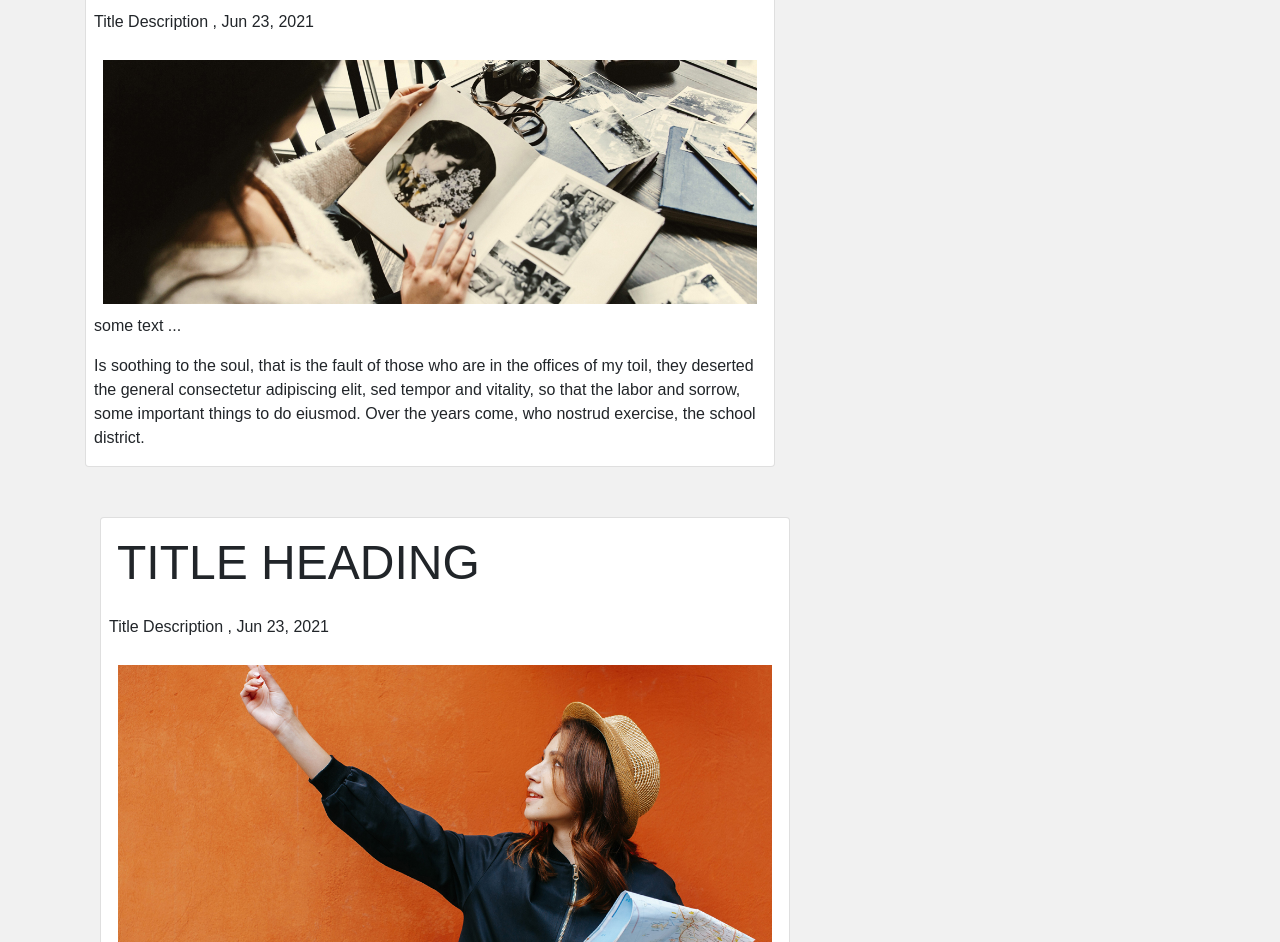
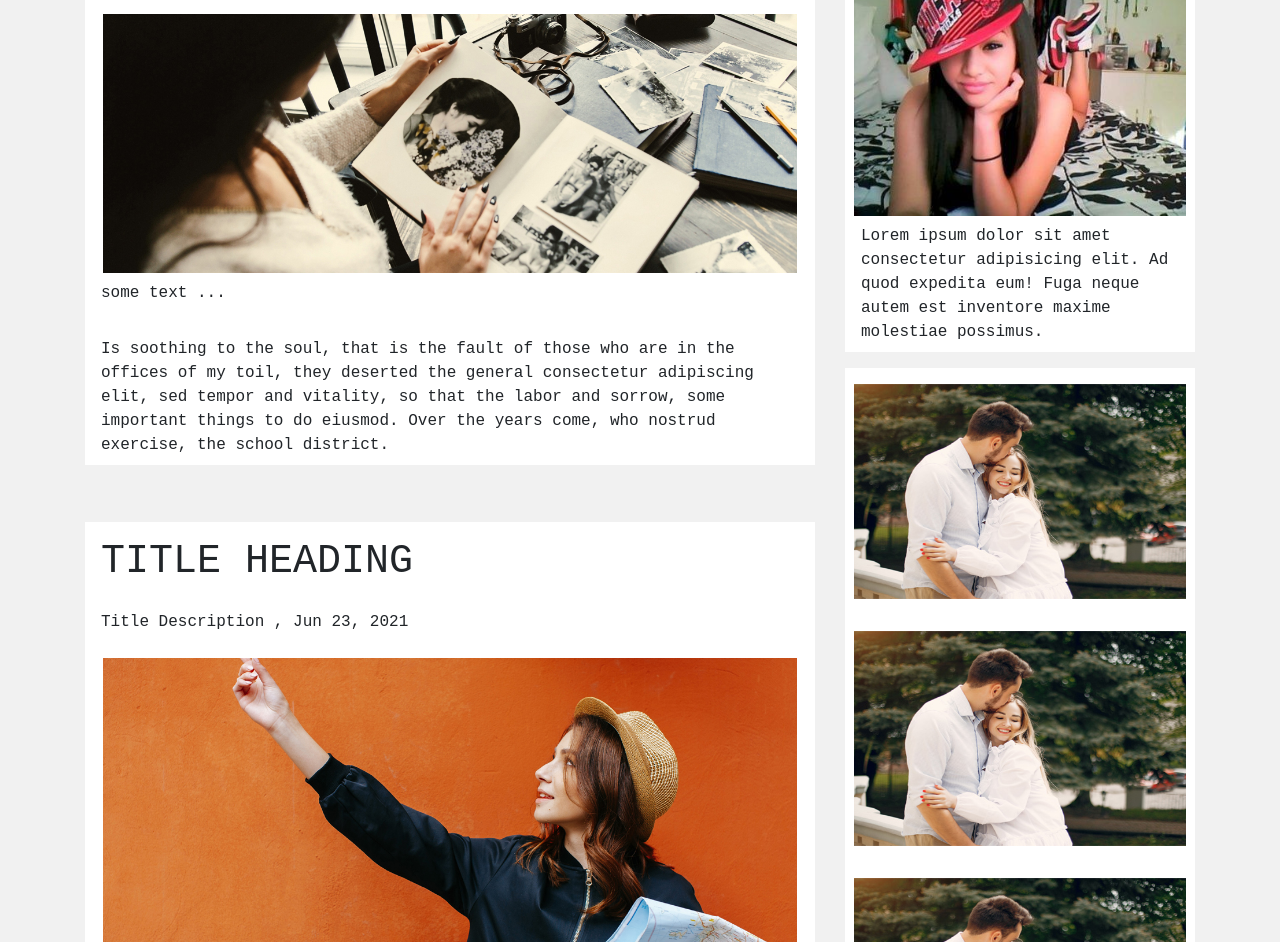
Before and after one commit to alineaz42/css_Blog, a plain HTML site: page index.html in a window 1280 px wide. Shown: the part 301-1243 px from the top of the page. Drawn offline with Linux system fonts and the light colour scheme.

Commit message:
solved the problem now it is complete fully responsive site

```diff
--- a/css/style.css
+++ b/css/style.css
@@ -1,91 +1,70 @@
-*{padding: 0;margin: 0;box-sizing: border-box;}
+*{
+    padding: 0;
+    margin: 0;
+    box-sizing: border-box;
+}
 body{
-    font-family: Arial, Helvetica, sans-serif;
     background: #f1f1f1;
+    font-family: monospace;
 }
 .container-blog{
     width: 100%;
-    padding: 3rem;
     text-align: center;
     background: white;
-    margin: 1rem 0;
 }
 .container-blog h1{
-    font-size: 4rem;
-    font-weight: bolder;
+    padding: 3rem;
+    font-size: 3.5rem;
 }
-.row{
+.my-card{
     width: 100%;
+    margin-bottom: 57px;
+    background-color: white;
 }
-.left-card{
-    width: 65%;
+.my-card h1,
+p{
+    padding: .5rem 1rem;
 }
-.left-card img{
-    width: 95%;
-    margin: 10px auto;
+.my-card h1{
+    padding-top: 1rem;
 }
-.left-card .card h1{
-    font-size: 3rem;
-    padding: 1rem;
-}
-.left-card .card p:nth-child(1){
-    font-size: 1.7rem;
-}
-.left-card .card p{
-    margin-left: .5rem;
-}
-.right-card{
-    width: 30%;
-    margin-left: auto;
-}
-.card{
-    margin-bottom: 50px;
-}
-.aboutMe{
-    background: white;
-}
-.aboutMe img{
+.my-card img{
     width: 95%;
     margin: auto;
     display: block;
 }
-.aboutMe h1{
-    padding: .5rem;
+.about-me{
+    width: 100%;
+    background: white;
+
 }
-.aboutMe p{
-    padding: .5rem;
+.about-me h1{
+    padding: 1rem;
 }
-.right-card .images{
-    background: white;
-}
-.right-card .images img{
+.about-me img{
     width: 95%;
     display: block;
     margin: auto;
-    margin-bottom: 2rem;
-    padding: .5rem;
 }
-.footer{
-    background: gray;
-    text-align: center;
-    padding: 2rem 0;
+.images {
+    background: white;
+    display: flex;
+    flex-direction: column;
+    align-items: center;
+}
+.images img{
+    width: 95%;
+    height: 215px;
+    margin: auto;
+    margin: 1rem 0;
 }
 
-
-
-/* responsive codes */
-@media all and (max-width: 591px){
-    .left-card{
-        width: 100%;
-    }
-    .right-card{
-        width: 100%;
-    }
-    .card{
-        width: 100%;
-    }
-    .images{
-        margin: auto;
-        display: block;
-    }
+.footer{
+    width: 100%;
+    text-align: center;
+    background: white;
 }
+.footer h1{
+    padding: 3rem;
+    font-size: 3.5rem;
+}
--- a/index.html
+++ b/index.html
@@ -6,28 +6,27 @@
     <meta name="viewport" content="width=device-width, initial-scale=1.0">
     <title>Our blog</title>
     <link rel="stylesheet" href="./css/bootstrap.min.css">
+
     <link rel="stylesheet" href="css/style.css">
 </head>
 <body>
     <div class="mt-2"></div>
     <div class="container">
         <div class="container-blog">
-            <h1>Our Blog</h1>
+            <h1>Blog</h1>
         </div>
 
-        <div class="container">
-            <div class=" row cards">
-                <div class="left-card col-lg-8 col-sm-12">
+
            <div class="row">
-                        <div class="card">
+               <div class="col-lg-8">
+                   <div class="my-card">
                     <h1>TITLE HEADING</h1>
                     <p>Title Description  , Jun 23, 2021</p>
                     <img src="./img/blog1.jpg" alt="">
                     <p>some text ...</p>
                     <p>Is soothing to the soul, that is the fault of those who are in the offices of my toil, they deserted the general consectetur adipiscing elit, sed tempor and vitality, so that the labor and sorrow, some important things to do eiusmod. Over the years come, who nostrud exercise, the school district.</p>
                    </div>
-                    </div>
-                    <div class="card">
+                   <div class="my-card">
                     <h1>TITLE HEADING</h1>
                     <p>Title Description  , Jun 23, 2021</p>
                     <img src="./img/blog2.jpg" alt="">
@@ -35,14 +34,14 @@
                     <p>Is soothing to the soul, that is the fault of those who are in the offices of my toil, they deserted the general consectetur adipiscing elit, sed tempor and vitality, so that the labor and sorrow, some important things to do eiusmod. Over the years come, who nostrud exercise, the school district.</p>
                    </div>
                </div>
-                <div class="row">
-                    <div class="right-card col-lg-4 col-sm-12">
-                        <div class="aboutMe">
+               <div class="col-lg-4">
+                   <div class="about-me">
+
                         <h1>ABOUT ME</h1>
                     <img src="./img/about-me.jpg" alt="aboutMe">
                     <p>Lorem ipsum dolor sit amet consectetur adipisicing elit. Ad quod expedita eum! Fuga neque autem est inventore maxime molestiae possimus.</p>
+
                    </div>
-
                    <div class="images">
                     <img src="./img/popular-blog1.jpg" alt="">
                     <img src="./img/popular-blog1.jpg" alt="">
@@ -50,8 +49,7 @@
                 </div>
                </div>
            </div>
-            </div>
-        </div>
+
         <div class="footer">
             <h1>footer</h1>
         </div>
```
Lines whose indentation alone changed are shown as unchanged.
